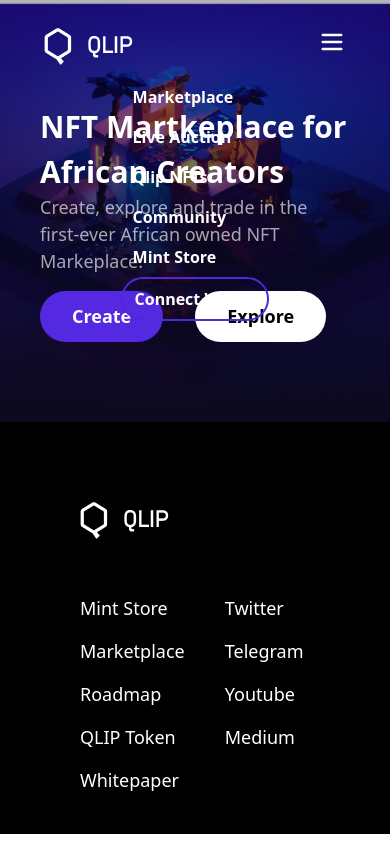
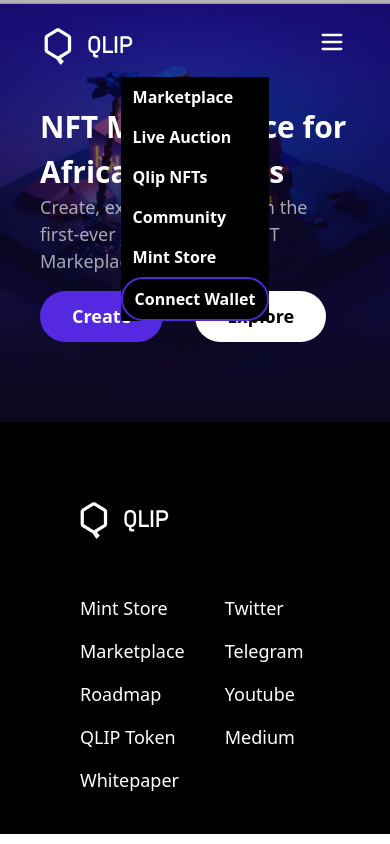
Before and after one commit to CryptoSmartNow/qlip-marketplace-v1, a Next.js app: page / in a window 390 px wide. Both pictures are taken after a click on the button 332 px from the left and 42 px from the top of the page. Built offline with nearby package versions, Linux system fonts and the light colour scheme.

Commit message:
Added black bg to dropdown menu

```diff
--- a/src/components/Footer.tsx
+++ b/src/components/Footer.tsx
@@ -3,7 +3,7 @@
 
 function Footer() {
   return (
-    <footer className='lg:flex bg-black px-20 py-10 text-white'>
+    <footer className='block lg:flex bg-black px-20 py-10 text-white'>
       <div className='py-10'>
         <img src="/img/logo.png" alt="Qlip logo" />
       </div>
--- a/src/components/MobileNav.tsx
+++ b/src/components/MobileNav.tsx
@@ -45,7 +45,7 @@
             active ? "" : "hidden"
           }   w-full lg:inline-flex lg:flex-grow lg:w-auto`}
         >
-          <div className="inline-flex  ml-auto w-auto items-start flex-col h-auto">
+          <div className="inline-flex  ml-auto w-auto items-start flex-col h-auto bg-black">
             <Link href="/">
               <div className="inline-flex lg:w-auto px-3 py-2 rounded text-white font-bold items-center justify-center hover:bg-blue-600 hover:text-white ">
                 Marketplace
```
